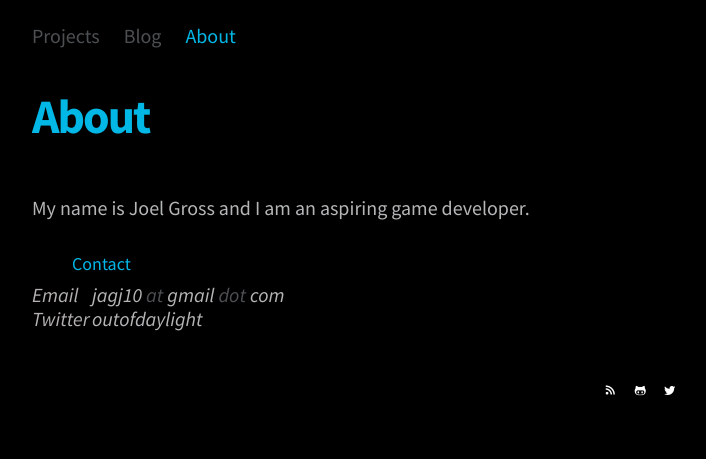
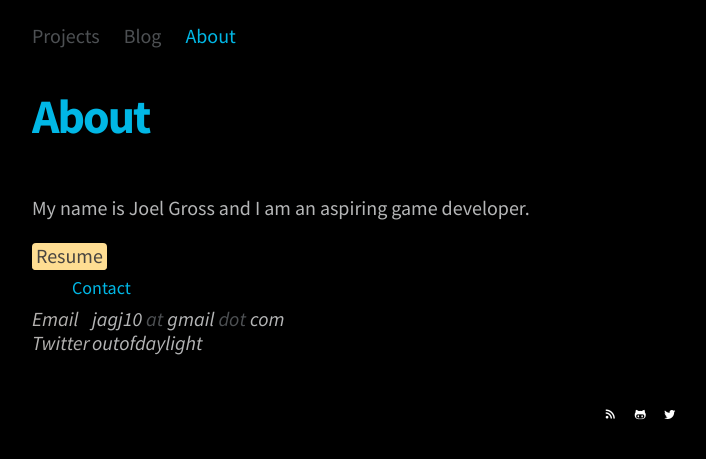
Before and after one commit to JAGJ10/jagj10.github.io, a Jekyll site: the page built from about.html, in a window 1280 px wide. Shown: the top 459 px of the page, without its empty margins (0-706 px from the left). Built offline with Jekyll 4.4.1, drawn with Linux system fonts in a browser that asks for light colours.

Commit message:
resume test

```diff
--- a/about.html
+++ b/about.html
@@ -9,6 +9,7 @@ style:      dark
 
 <div class="post">
     <p>My name is Joel Gross and I am an aspiring game developer.</p><br>
+    <a href="resume/Resume.pdf">Resume</a>
     <h4>Contact</h4>
     <p class="info"><strong>Email</strong> <span class="name">jagj10</span><span class="domain">gmail</span>com</p>
     <p class="info"><strong>Twitter</strong>outofdaylight</p>
```
Also changed, not shown: 1 other file.
